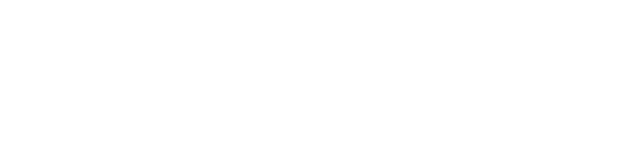
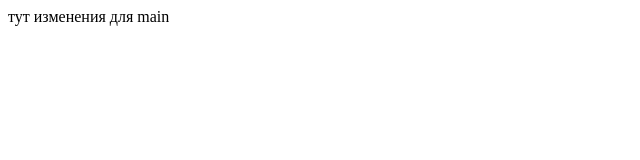
Before and after one commit to avmalofeev/git-basics, a plain HTML site: page src/index.html in a window 1280 px wide. Shown: the whole page, without its empty margins (0-640 px from the left). Drawn offline with Linux system fonts and the light colour scheme.

Commit message:
added text to main brunch

```diff
--- a/src/index.html
+++ b/src/index.html
@@ -9,5 +9,6 @@
 </head>
 <body>
 
+<straong> тут изменения для main</straong>
 </body>
 </html>
```
